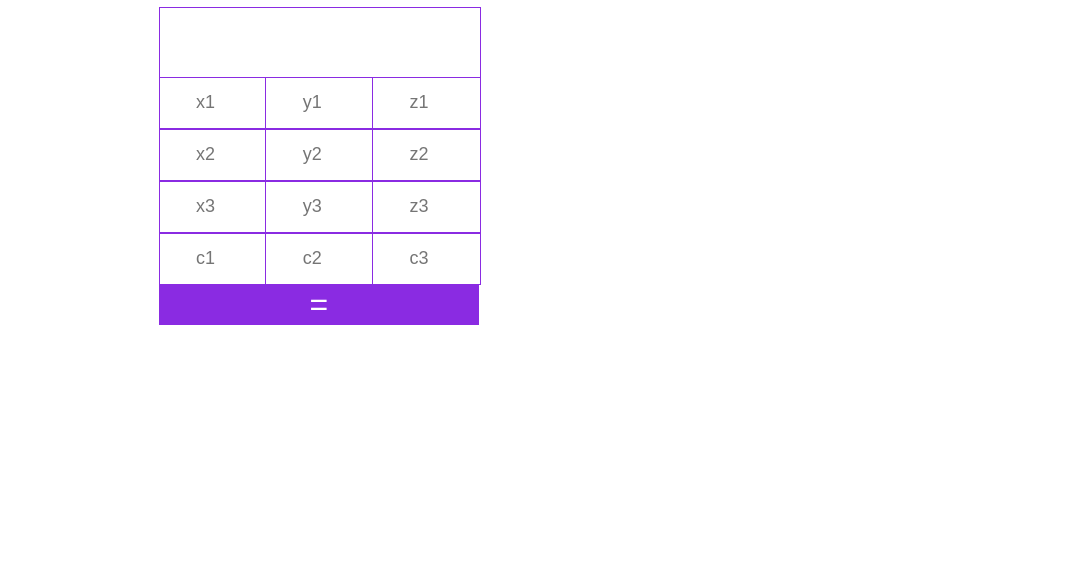
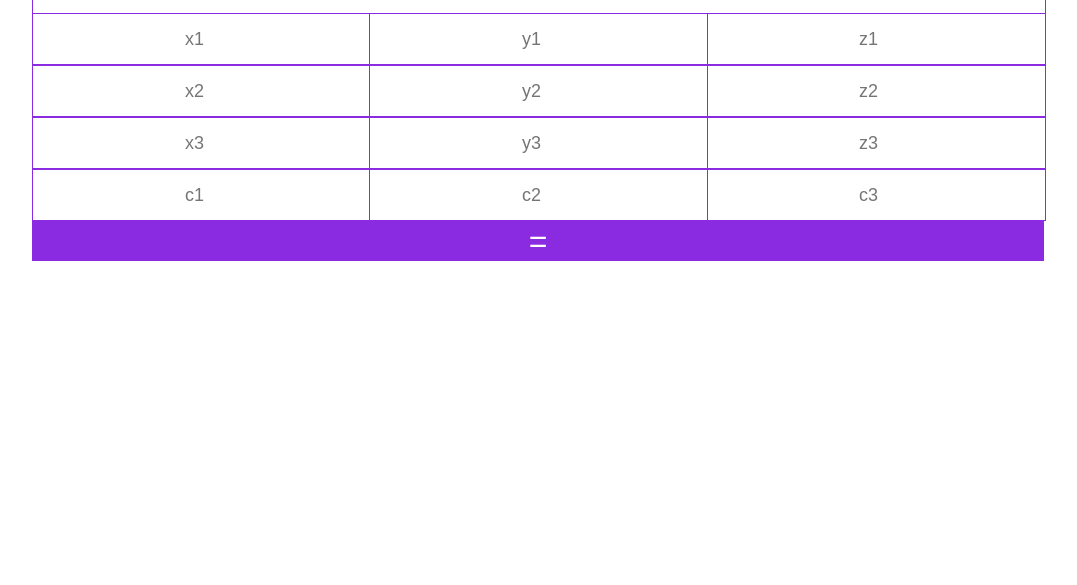
Before and after one commit to mahfuzswaron/solve-determinant, a plain HTML site: page index.html in a window 1280 px wide. Shown: the part 215-800 px from the top of the page, without its empty margins (102-1179 px from the left). Drawn offline with Linux system fonts and the light colour scheme.

Commit message:
spacing problem fixed

```diff
--- a/style.css
+++ b/style.css
@@ -6,12 +6,11 @@ h1{
     color: blueviolet;
 }
 .container{
-
-    margin-top: 10%;
-    margin-bottom: 10%;
-    margin-left: 20%;
-    margin-right: 20%;
-    width: 320px;
+    margin-top: 100px;
+    margin-right: auto;
+    margin-bottom: auto;
+    margin-left: auto;
+    width: 80%;
     padding: 0;
 }
 .input-div{
```
